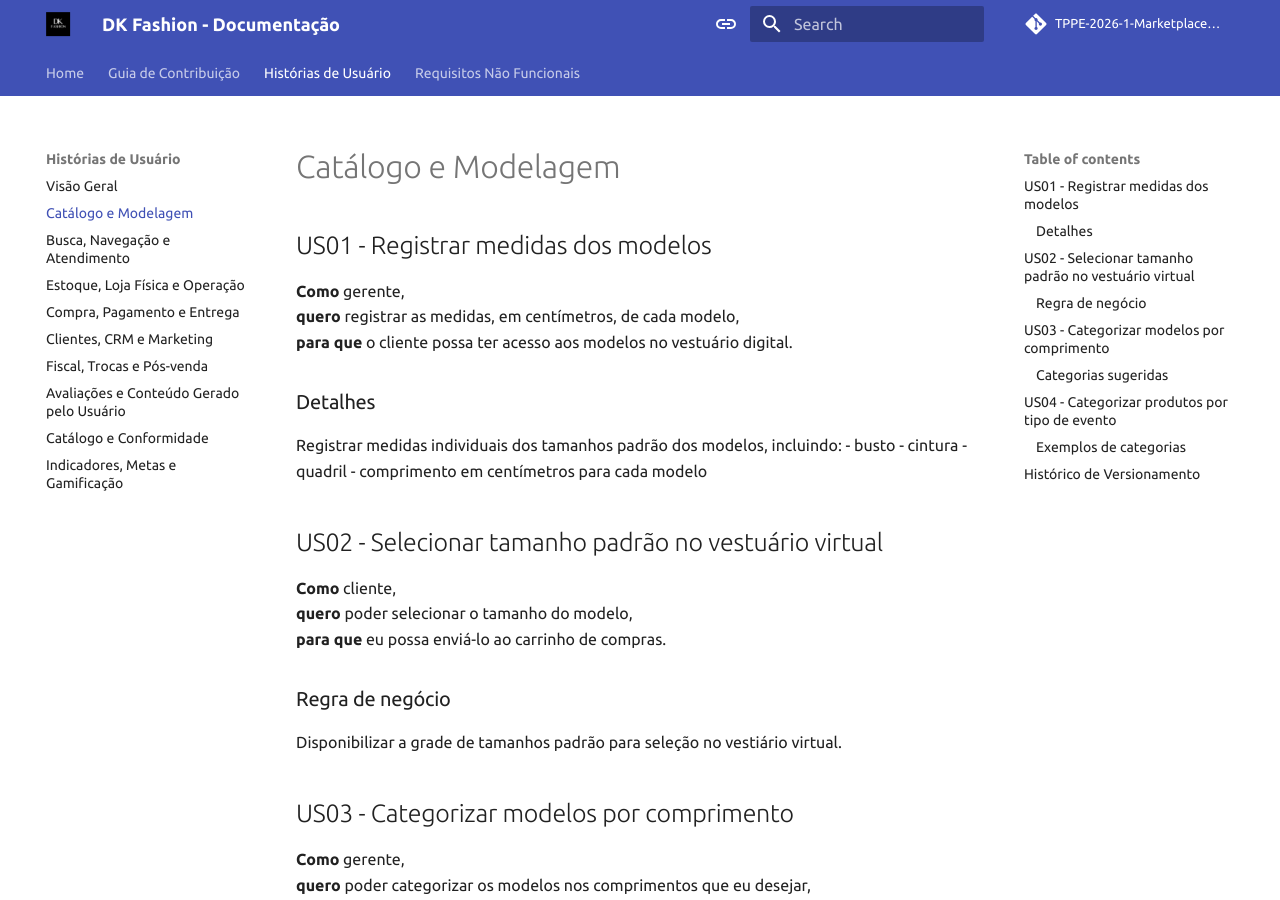
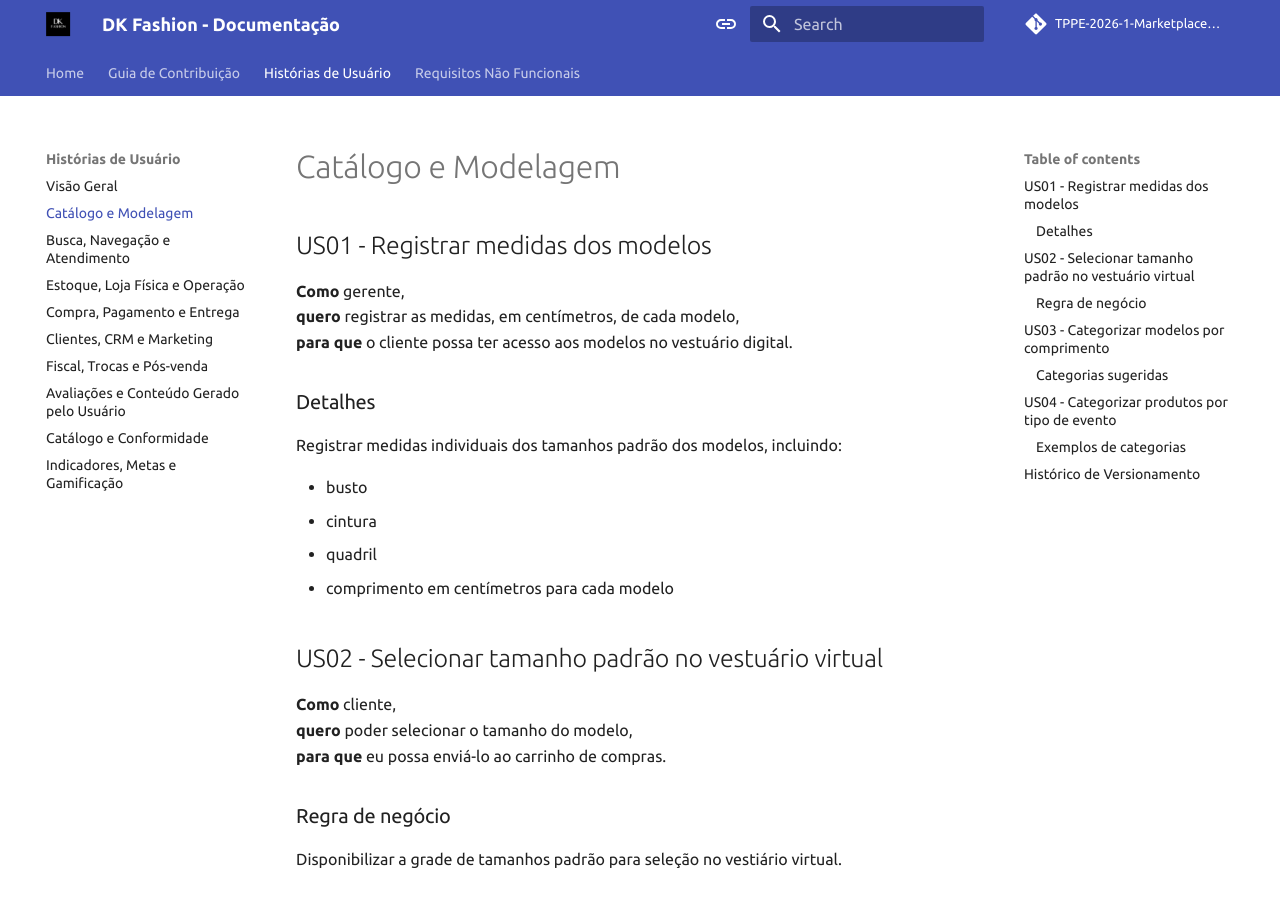
Before and after one commit to TPPE-2026-1-Marketplace/documentacao, an MkDocs documentation site: the page built from docs/user_history/catalogo_modelagem.md, in a window 1280 px wide and 900 px high. Built offline with MkDocs 1.6.1 and Material for MkDocs 9.7.7, drawn with Linux system fonts in a browser that asks for light colours; comment, search, counter and statistics services are not loaded; some of the changed lines change nothing that is shown; some of the changed text lies outside the part shown.

Commit message:
docs: fix files with broken bullet list

```diff
--- a/docs/user_history/catalogo_modelagem.md
+++ b/docs/user_history/catalogo_modelagem.md
@@ -7,6 +7,7 @@
 
 ### Detalhes
 Registrar medidas individuais dos tamanhos padrão dos modelos, incluindo:
+
 - busto
 - cintura
 - quadril
@@ -36,6 +37,7 @@ Disponibilizar a grade de tamanhos padrão para seleção no vestiário virtual.
 **para que** o usuário possa filtrar pelo tipo de evento de sua preferência.
 
 ### Exemplos de categorias
+
 - Madrinha
 - Formatura
 - Debutante
@@ -48,3 +50,4 @@ Disponibilizar a grade de tamanhos padrão para seleção no vestiário virtual.
 | `1.0` | [Ana Luiza](https://github.com/Ana-Luiza-SC), [Gabriel](https://github.com/), [Leo](https://github.com/leohssjr), [Mateus](https://github.com/MVConsorte) e [Yzabella](https://github.com/redjsun) | Documentação inicial | 28/03/2026 |
 | `1.1` | [Pablo](https://github.com/Pabloserrapxx) | Atualização e incremento de Requisitos não Funcionais | 29/03/2026 |
 | `1.2` | [Bruno Bragança](https://github.com/BrunoBReis) | Verificação e Atualização com incremento de Regras de negócio | 29/03/2026 |
+| `1.3` | [Bruno Bragança](https://github.com/BrunoBReis) | Correção da formatação da lista | 29/03/2026 |
```
Also changed, not shown: docs/non_functional_requirements.md (+1 -0 lines).
